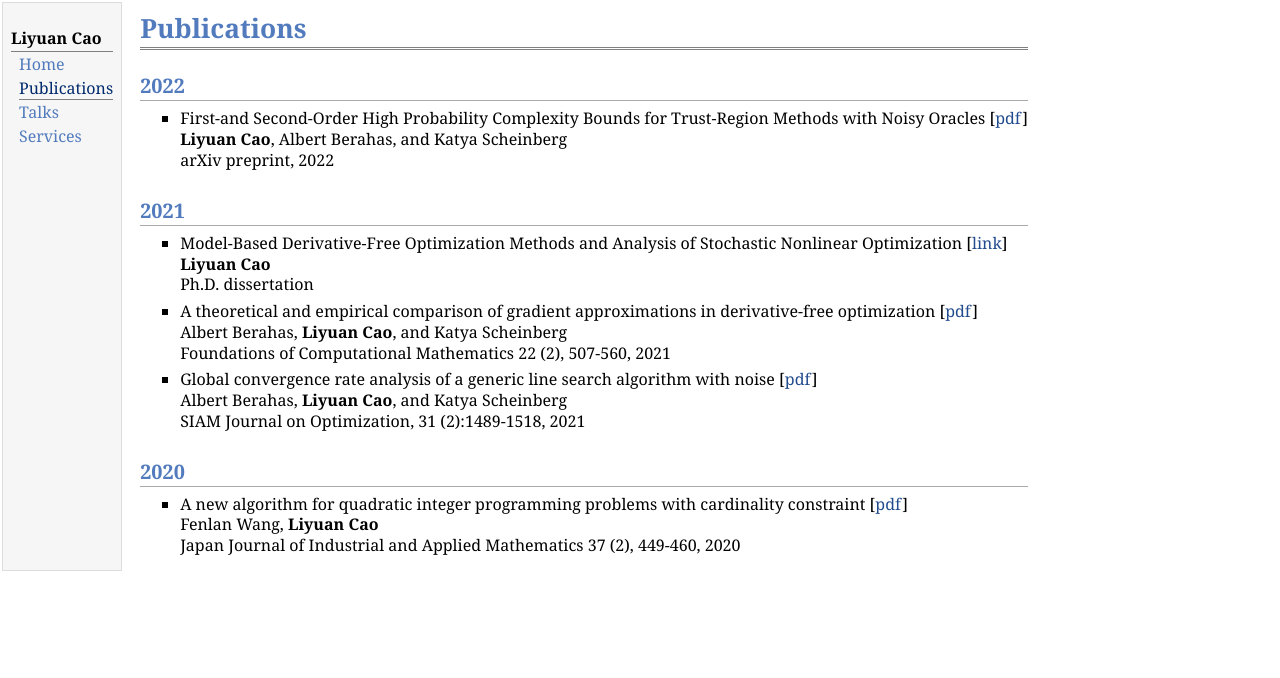
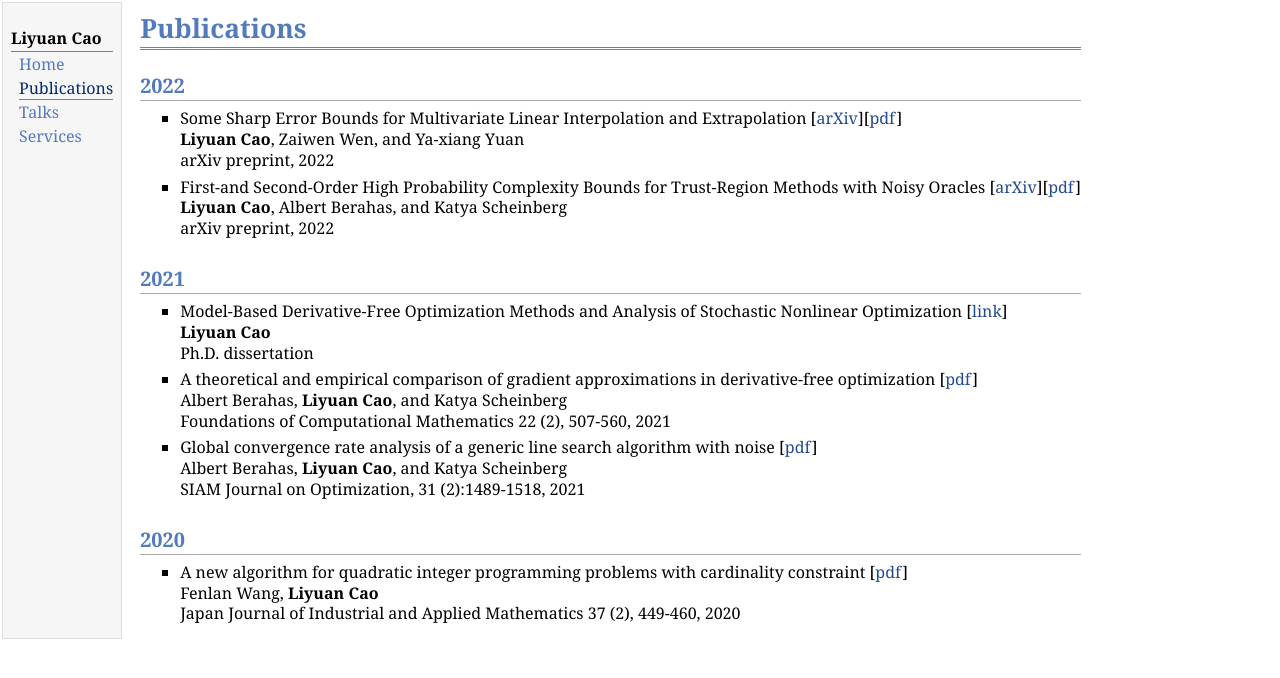
Before and after one commit to LiyuanCao/LiyuanCao.github.io, a plain HTML site: page publications.html in a window 1280 px wide. Drawn offline with Linux system fonts and the light colour scheme.

Commit message:
Updated the publication list.

```diff
--- a/publications.html
+++ b/publications.html
@@ -23,11 +23,16 @@
 </div>
 <h2>2022</h2>
 <ul>
+  <li><p>Some Sharp Error Bounds for Multivariate Linear Interpolation and Extrapolation
+  [<a href="https://arxiv.org/abs/2209.12606">arXiv</a>][<a href="https://arxiv.org/pdf/2209.12606.pdf">pdf</a>] <br />
+  <b>Liyuan Cao</b>, Zaiwen Wen, and Ya-xiang Yuan<br />
+  arXiv preprint, 2022
+  </p></li>
   <li><p>First-and Second-Order High Probability Complexity Bounds for Trust-Region Methods with Noisy Oracles
-  [<a href="https://arxiv.org/pdf/2205.03667.pdf">pdf</a>] <br />
+  [<a href="https://arxiv.org/abs/2205.03667">arXiv</a>][<a href="https://arxiv.org/pdf/2205.03667.pdf">pdf</a>] <br />
   <b>Liyuan Cao</b>, Albert Berahas, and Katya Scheinberg <br />
-  arXiv preprint, 2022</p>
-  </li>
+  arXiv preprint, 2022
+  </p></li>
 </ul>
 <h2>2021</h2>
 <ul>
```
